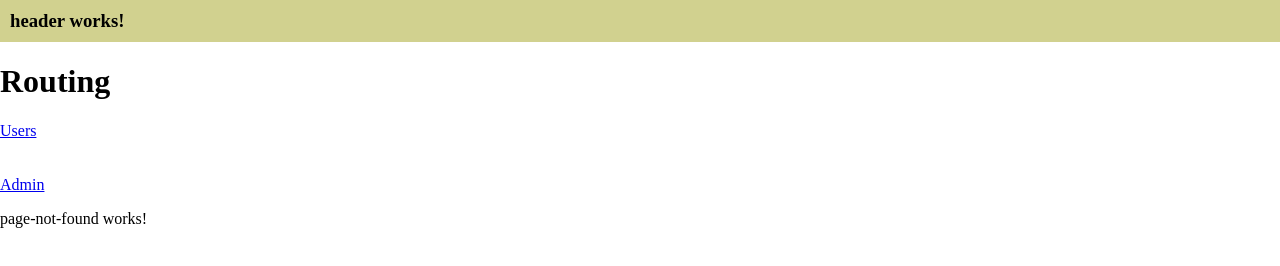
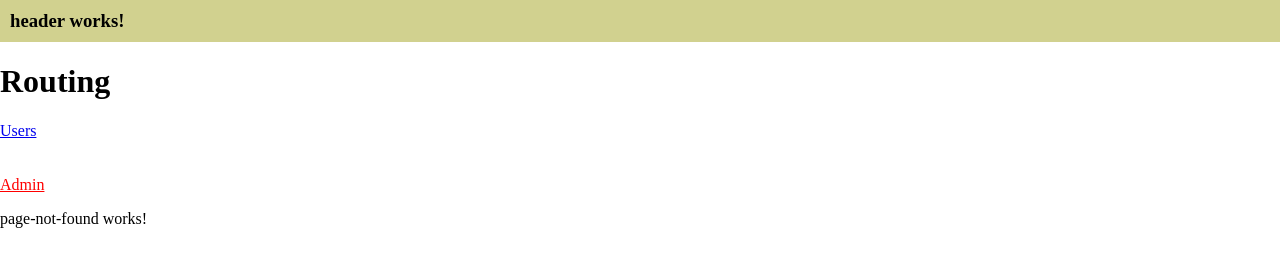
Before and after one commit to chinmayparekh/AngularTutorial, an Angular app: page / in a window 1280 px wide. Shown: the top 266 px of the page. Built offline with nearby package versions, Linux system fonts and the light colour scheme.

Commit message:
directives

```diff
--- a/src/app/app.component.html
+++ b/src/app/app.component.html
@@ -2,6 +2,6 @@
 <h1>Routing</h1>
 <a routerLink="users">Users</a>
 <br /><br /><br />
-<a routerLink="admin">Admin</a>
+<a routerLink="admin" appCustomStyle>Admin</a>
 <router-outlet></router-outlet>
 <app-footer></app-footer>
--- a/src/app/app.module.ts
+++ b/src/app/app.module.ts
@@ -9,6 +9,7 @@ import { UsersComponent } from './users/users.component';
 import { AppRoutingModule } from './app-routing.module';
 import { AdminComponent } from './admin/admin.component';
 import { PageNotFoundComponent } from './page-not-found/page-not-found.component';
+import { CustomStyleDirective } from './custom-style.directive';
 @NgModule({
   declarations: [
     AppComponent,
@@ -16,7 +17,8 @@ import { PageNotFoundComponent } from './page-not-found/page-not-found.component
     FooterComponent,
     UsersComponent,
     AdminComponent,
-    PageNotFoundComponent
+    PageNotFoundComponent,
+    CustomStyleDirective
   ],
   imports: [
     BrowserModule,
--- /dev/null
+++ b/src/app/custom-style.directive.ts
@@ -0,0 +1,12 @@
+import { Directive,ElementRef } from '@angular/core';
+
+@Directive({
+  selector: '[appCustomStyle]'
+})
+export class CustomStyleDirective {
+
+  constructor(private el:ElementRef) {
+    el.nativeElement.style.color="red"
+   }
+
+}
```
Also changed, not shown: 1 other file (tests, documents, lock files or other folders).
